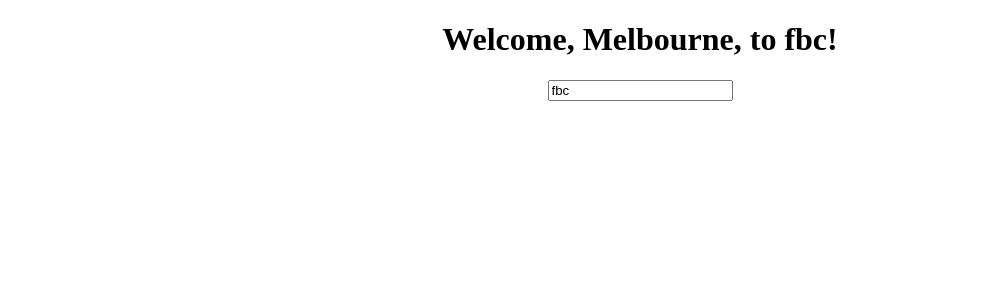
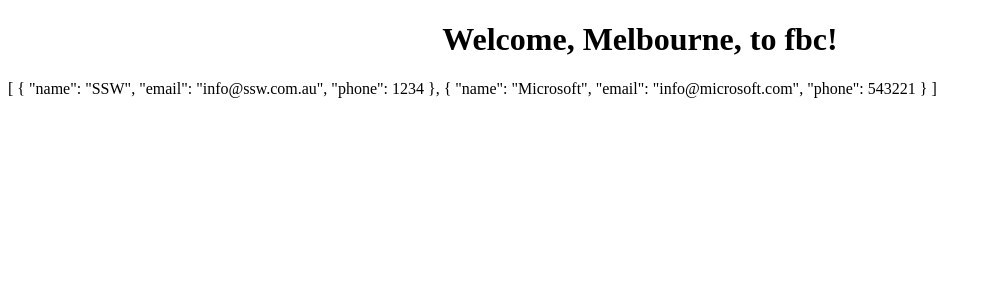
Before and after one commit to SSWConsulting/angular-2day-mel-Feb2018, an Angular app in the folder firebootcamp-crm/: page / in a window 1280 px wide. Shown: the top 300 px of the page, without its empty margins (0-990 px from the left). Built offline with nearby package versions, Linux system fonts and the light colour scheme.

Commit message:
added comany list component

```diff
--- a/firebootcamp-crm/src/app/app.component.html
+++ b/firebootcamp-crm/src/app/app.component.html
@@ -4,10 +4,11 @@
     Welcome, Melbourne,  to {{ title }}!
   </h1>
 
-<input type="text" [(ngModel)]='title'  />
 
   </div>
 
+<fbc-company-list></fbc-company-list>
 
-
+<!--
 <router-outlet></router-outlet>
+-->
--- a/firebootcamp-crm/src/app/app.component.ts
+++ b/firebootcamp-crm/src/app/app.component.ts
@@ -8,9 +8,4 @@
 export class AppComponent {
   title = 'fbc';
 
-valueChanged(event) {
-  console.log('value changed');
-  this.title = event.target.value;
 }
-
-}
--- a/firebootcamp-crm/src/app/app.module.ts
+++ b/firebootcamp-crm/src/app/app.module.ts
@@ -5,11 +5,13 @@
 
 import { AppComponent } from './app.component';
 import { FormsModule } from '@angular/forms';
+import { CompanyListComponent } from './company/company-list/company-list.component';
 
 
 @NgModule({
   declarations: [
-    AppComponent
+    AppComponent,
+    CompanyListComponent
   ],
   imports: [
     BrowserModule,
--- /dev/null
+++ b/firebootcamp-crm/src/app/company/company-list/company-list.component.html
@@ -0,0 +1,3 @@
+<p>
+  {{ companies | json }}
+</p>
--- /dev/null
+++ b/firebootcamp-crm/src/app/company/company-list/company-list.component.ts
@@ -0,0 +1,34 @@
+import { Component, OnInit } from '@angular/core';
+import { Company } from '../company';
+
+@Component({
+  selector: 'fbc-company-list',
+  templateUrl: './company-list.component.html',
+  styleUrls: ['./company-list.component.scss']
+})
+export class CompanyListComponent implements OnInit {
+
+  companies: Company[];
+
+  constructor() { }
+
+  ngOnInit() {
+    this.initCompanies();
+  }
+
+  initCompanies() {
+    this.companies = [
+      {
+         name: 'SSW',
+         email: 'info@ssw.com.au',
+         phone: 1234
+      },
+      {
+        name: 'Microsoft',
+        email: 'info@microsoft.com',
+        phone: 543221
+     },
+    ];
+  }
+
+}
--- /dev/null
+++ b/firebootcamp-crm/src/app/company/company.ts
@@ -0,0 +1,5 @@
+export interface Company {
+  name: string;
+  email: string;
+  phone: number;
+}
```
Also changed, not shown: firebootcamp-crm/src/app/company/company-list/company-list.component.scss (added).
